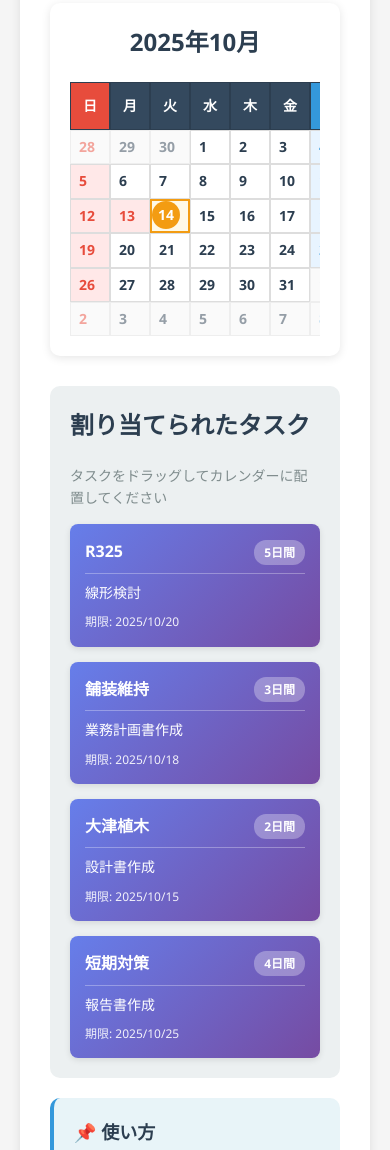
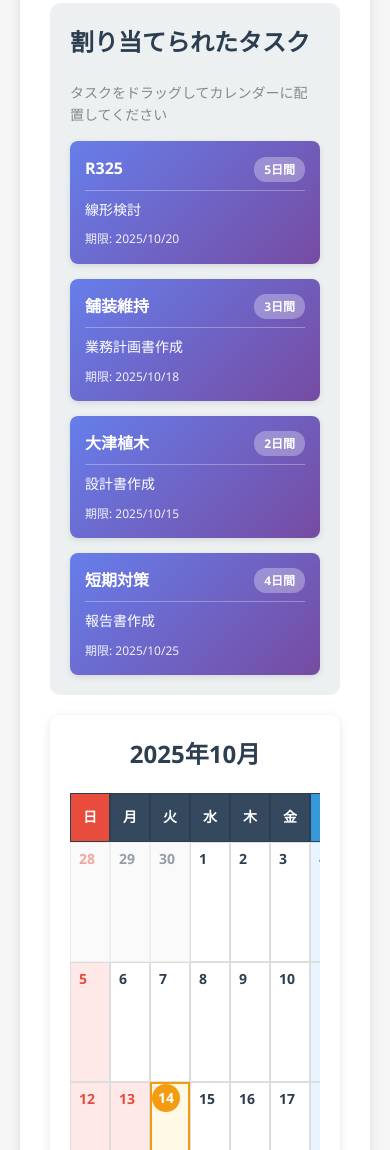
Before and after one commit to ito-dev521/project-management-system, a website built with Vite: page member-view.html in a window 390 px wide. Shown: the part 486-1636 px from the top of the page. Built offline with nearby package versions, Linux system fonts and the light colour scheme.

Commit message:
タスクをカレンダーにドロップ＆ドラックで表示

```diff
--- a/css/member-view.css
+++ b/css/member-view.css
@@ -92,8 +92,7 @@
 .calendar-table td {
     border: 1px solid #ddd;
     padding: 0;
-    min-height: 150px;
-    height: auto;
+    height: 180px; /* table-cell には min-height が効かないため height を指定 */
     width: 14.28%;
     vertical-align: top;
     position: relative;
@@ -332,8 +331,7 @@
 /* レスポンシブ対応 */
 @media (max-width: 768px) {
     .calendar-table td {
-        min-height: 80px;
-        height: auto;
+        height: 120px;
         font-size: 12px;
     }
 
--- a/member-view.html
+++ b/member-view.html
@@ -37,34 +37,7 @@
                 </select>
             </div>
 
-            <!-- カレンダー表示エリア -->
-            <div class="calendar-section">
-                <div class="calendar-header">
-                    <h2 id="currentMonth">2025年10月</h2>
-                </div>
-
-                <!-- カレンダー本体 -->
-                <div class="calendar-container">
-                    <table class="calendar-table">
-                        <thead>
-                            <tr>
-                                <th class="day-header sunday">日</th>
-                                <th class="day-header">月</th>
-                                <th class="day-header">火</th>
-                                <th class="day-header">水</th>
-                                <th class="day-header">木</th>
-                                <th class="day-header">金</th>
-                                <th class="day-header saturday">土</th>
-                            </tr>
-                        </thead>
-                        <tbody id="calendarBody">
-                            <!-- JavaScriptで動的に生成 -->
-                        </tbody>
-                    </table>
-                </div>
-            </div>
-
-            <!-- 割り当てられたタスク一覧 -->
+            <!-- 割り当てられたタスク一覧（カレンダーの上に移動） -->
             <div class="assigned-tasks-section">
                 <h2>割り当てられたタスク</h2>
                 <div class="info-text">
@@ -110,6 +83,33 @@
                 </div>
             </div>
 
+            <!-- カレンダー表示エリア -->
+            <div class="calendar-section">
+                <div class="calendar-header">
+                    <h2 id="currentMonth">2025年10月</h2>
+                </div>
+
+                <!-- カレンダー本体 -->
+                <div class="calendar-container">
+                    <table class="calendar-table">
+                        <thead>
+                            <tr>
+                                <th class="day-header sunday">日</th>
+                                <th class="day-header">月</th>
+                                <th class="day-header">火</th>
+                                <th class="day-header">水</th>
+                                <th class="day-header">木</th>
+                                <th class="day-header">金</th>
+                                <th class="day-header saturday">土</th>
+                            </tr>
+                        </thead>
+                        <tbody id="calendarBody">
+                            <!-- JavaScriptで動的に生成 -->
+                        </tbody>
+                    </table>
+                </div>
+            </div>
+
             <!-- 使い方の説明 -->
             <div class="instructions">
                 <h3>📌 使い方</h3>
```
Also changed, not shown: package.json (added, +25 -0 lines), 1 other file.
